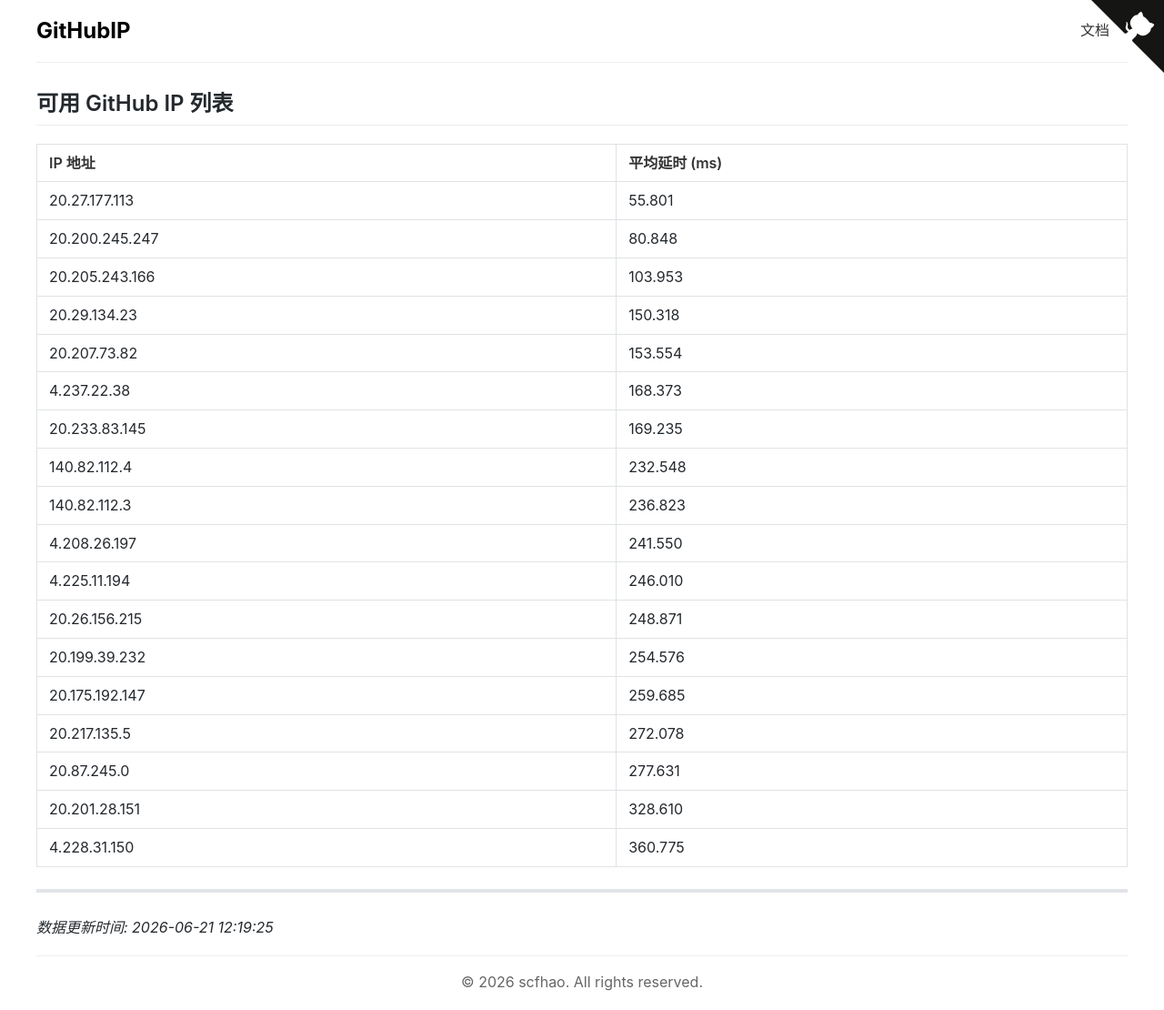
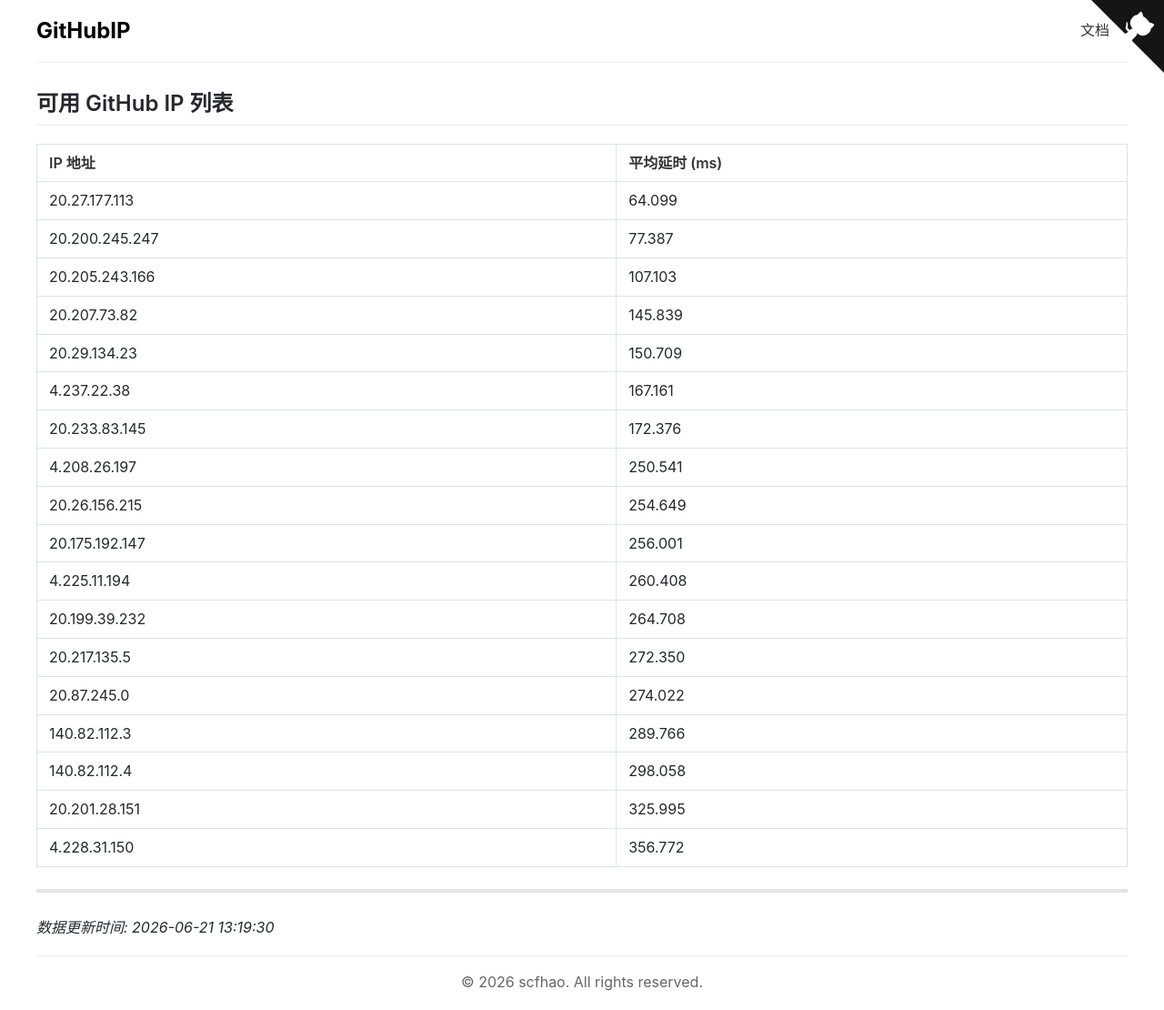
Before and after one commit to scfhao/GitHubIP, a Jekyll site: the page built from index.md, in a window 1280 px wide. Shown: the whole page at 91% size. Built offline with Jekyll 4.4.1, drawn with Linux system fonts in a browser that asks for light colours.

Commit message:
自动脚本执行 - 2026-06-21 13:19:30

```diff
--- a/index.md
+++ b/index.md
@@ -1,32 +1,32 @@
 ---
 layout: home
 title: GitHub IP 列表
-date: 2026-06-21 12:19:25
+date: 2026-06-21 13:19:30
 ---
 
 ## 可用 GitHub IP 列表
 
 | IP 地址 | 平均延时 (ms) |
 |---------|--------------|
-| 20.27.177.113 | 55.801 |
-| 20.200.245.247 | 80.848 |
-| 20.205.243.166 | 103.953 |
-| 20.29.134.23 | 150.318 |
-| 20.207.73.82 | 153.554 |
-| 4.237.22.38 | 168.373 |
-| 20.233.83.145 | 169.235 |
-| 140.82.112.4 | 232.548 |
-| 140.82.112.3 | 236.823 |
-| 4.208.26.197 | 241.550 |
-| 4.225.11.194 | 246.010 |
-| 20.26.156.215 | 248.871 |
-| 20.199.39.232 | 254.576 |
-| 20.175.192.147 | 259.685 |
-| 20.217.135.5 | 272.078 |
-| 20.87.245.0 | 277.631 |
-| 20.201.28.151 | 328.610 |
-| 4.228.31.150 | 360.775 |
+| 20.27.177.113 | 64.099 |
+| 20.200.245.247 | 77.387 |
+| 20.205.243.166 | 107.103 |
+| 20.207.73.82 | 145.839 |
+| 20.29.134.23 | 150.709 |
+| 4.237.22.38 | 167.161 |
+| 20.233.83.145 | 172.376 |
+| 4.208.26.197 | 250.541 |
+| 20.26.156.215 | 254.649 |
+| 20.175.192.147 | 256.001 |
+| 4.225.11.194 | 260.408 |
+| 20.199.39.232 | 264.708 |
+| 20.217.135.5 | 272.350 |
+| 20.87.245.0 | 274.022 |
+| 140.82.112.3 | 289.766 |
+| 140.82.112.4 | 298.058 |
+| 20.201.28.151 | 325.995 |
+| 4.228.31.150 | 356.772 |
 
 ---
 
-*数据更新时间: 2026-06-21 12:19:25*
+*数据更新时间: 2026-06-21 13:19:30*
```
